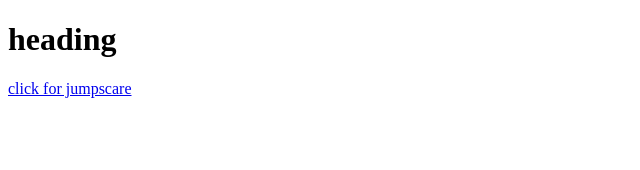
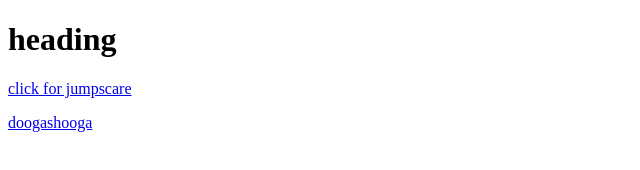
Before and after one commit to CloneYT3/cloneyt3.github.io, a plain HTML site: page index.htm in a window 1280 px wide. Shown: the whole page, without its empty margins (0-640 px from the left). Drawn offline with Linux system fonts and the light colour scheme.

Commit message:
Update index.htm

```diff
--- a/index.htm
+++ b/index.htm
@@ -5,6 +5,7 @@
 <h1>heading</h1>
 
 <p><a title="boogashooga" href="https://www.youtube.com/watch?v=XxKfFct5iA8" target="_blank">click for jumpscare</a></p>
+<p><a title="agggaaawooooooooo" href="https://www.youtube.com/watch?v=vqncmClLEeM" target="_blank">doogashooga</a></p>
 
 </body>
 </html>
```
